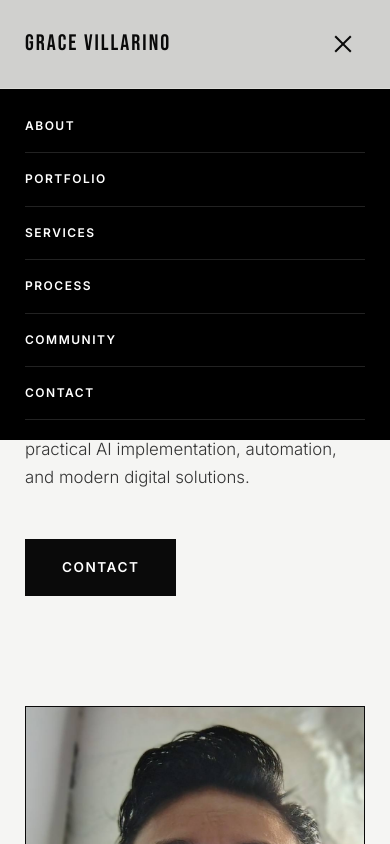
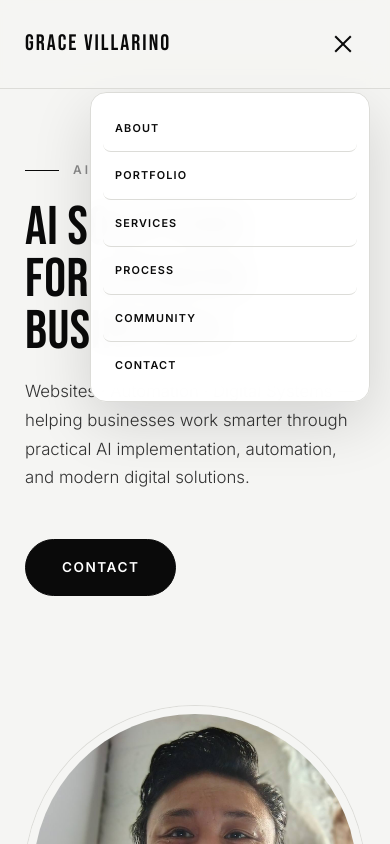
Before and after one commit to gracevillarino/ako, a plain HTML site: page index.html in a window 390 px wide. Both pictures are taken after a click on the button "Toggle menu". Shown: the top 844 px of the page. Drawn offline with Linux system fonts and the light colour scheme.

Commit message:
Refine homepage layout and navigation

```diff
--- a/index.html
+++ b/index.html
@@ -40,6 +40,7 @@ line-height:1.7;
 color:var(--black);
 background:var(--white);
 overflow-x:hidden;
+padding-right:160px;
 }
 
 .container{
@@ -111,6 +112,7 @@ font-weight:600;
 font-size:.85rem;
 letter-spacing:1.5px;
 border:1.5px solid var(--black);
+border-radius:999px;
 transition:.3s;
 }
 
@@ -166,27 +168,39 @@ text-decoration:none;
 
 nav{
 position:fixed;
-top:0;
-right:0;
+top:50%;
+right:18px;
 z-index:190;
-display:flex;
-align-items:center;
-height:82px;
-padding-right:40px;
+width:126px;
+height:auto;
+padding:14px 10px;
+transform:translateY(-50%);
+background:rgba(245,245,243,.94);
+border:1px solid var(--line);
+border-radius:16px;
+backdrop-filter:blur(12px);
 }
 
 nav ul{
 display:flex;
+flex-direction:column;
 list-style:none;
-gap:34px;
+gap:3px;
 }
 
 nav a{
+display:block;
+padding:10px 9px;
+border-radius:8px;
 text-decoration:none;
 color:var(--black);
-font-size:.75rem;
+font-size:.68rem;
 font-weight:600;
-letter-spacing:1.5px;
+letter-spacing:1.15px;
+transition:background .2s ease;
+}
+nav a:hover{
+background:#fff;
 }
 
 .nav-toggle{
@@ -292,10 +306,12 @@ justify-self:end;
 .hero-photo img{
 width:100%;
 max-width:380px;
-aspect-ratio:3/4;
+aspect-ratio:1/1;
 object-fit:cover;
 display:block;
-border:1.5px solid var(--black);
+border:8px solid #f5f5f3;
+border-radius:50%;
+box-shadow:0 0 0 1px var(--line);
 }
 
 .hero-photo-tag{
@@ -456,10 +472,8 @@ color:#fff;
 
 .portfolio-grid{
 display:grid;
-grid-template-columns:repeat(auto-fit,minmax(260px,1fr));
-gap:2px;
-background:var(--line);
-border:1px solid var(--line);
+grid-template-columns:repeat(3,minmax(0,1fr));
+gap:15px;
 }
 
 .portfolio-card{
@@ -632,84 +646,33 @@ border-top:1px solid #222;
 }
 
 @media(max-width:960px){
-
-.hero-grid,
-.two-col{
-grid-template-columns:1fr;
+body{padding-right:0;}
+.hero-grid,.two-col{grid-template-columns:1fr;}
+.hero-photo{justify-self:center;margin-top:50px;}
+.step-row{grid-template-columns:1fr;gap:10px;}
+.portfolio-grid{grid-template-columns:repeat(2,minmax(0,1fr));}
+.nav-toggle{display:flex;z-index:201;}
+nav{
+top:92px;right:20px;width:min(280px,calc(100vw - 40px));height:auto;padding:0;transform:translateY(-8px);
+background:rgba(255,255,255,.98);border:1px solid var(--line);border-radius:16px;box-shadow:0 20px 60px rgba(0,0,0,.14);
+max-height:0;overflow:hidden;visibility:hidden;opacity:0;pointer-events:none;
+transition:max-height .35s ease,opacity .2s ease,transform .2s ease,visibility .35s;
 }
-
-.hero-photo{
-justify-self:center;
-margin-top:50px;
-}
-
-.step-row{
-grid-template-columns:1fr;
-gap:10px;
-}
-
-h1{
-font-size:4.5rem;
-}
+nav.open{max-height:min(440px,calc(100vh - 120px));overflow-y:auto;visibility:visible;opacity:1;pointer-events:auto;transform:translateY(0);}
+nav ul{flex-direction:column;gap:0;padding:12px;}
+nav a{padding:14px 12px;border-bottom:1px solid var(--line);border-radius:8px;color:var(--black);}
+nav li:last-child a{border-bottom:none;}
+nav a:hover{background:var(--off);}
+h1{font-size:4.5rem;}
 }
 
 @media(max-width:640px){
-
-.container{
-padding:0 25px;
-}
-
-section{
-padding:90px 0;
-}
-
-header{
-padding:22px 25px;
-}
-
-.nav-toggle{
-display:flex;
-}
-
-nav{
-position:fixed;
-top:0;
-right:0;
-left:0;
-height:auto;
-padding-right:0;
-display:block;
-background:#000;
-max-height:0;
-overflow:hidden;
-transition:max-height .35s ease;
-z-index:150;
-}
-
-nav.open{
-max-height:500px;
-}
-
-nav ul{
-flex-direction:column;
-gap:0;
-padding:100px 25px 20px;
-}
-
-nav a{
-display:block;
-padding:16px 0;
-border-bottom:1px solid #222;
-color:#fff;
-}
-
-h1{
-font-size:3.4rem;
-}
-
-h2{
-font-size:2.4rem;
-}
+.container{padding:0 25px;}
+section{padding:90px 0;}
+header{padding:22px 25px;}
+.portfolio-grid{grid-template-columns:1fr;}
+h1{font-size:3.4rem;}
+h2{font-size:2.4rem;}
 }
 
 </style>
@@ -872,11 +835,6 @@ My focus isn't on AI hype. It's on delivering solutions that solve real business
 <div class="portfolio-meta"><div><h5>All States</h5><span>allstates.au</span></div><span class="portfolio-arrow">→</span></div>
 </a>
 
-<a class="portfolio-card" href="https://expandedphotography.com/" target="_blank" rel="noopener">
-<div class="portfolio-thumb"><img src="images/portfolio/expandedphotography.jpg" alt="Expanded Photography website" loading="lazy"></div>
-<div class="portfolio-meta"><div><h5>Expanded Photography</h5><span>expandedphotography.com</span></div><span class="portfolio-arrow">→</span></div>
-</a>
-
 <a class="portfolio-card" href="https://www.comolegalcoaching.com/" target="_blank" rel="noopener">
 <div class="portfolio-thumb"><img src="images/portfolio/comolegalcoaching.jpg" alt="Como Legal Coaching website" loading="lazy"></div>
 <div class="portfolio-meta"><div><h5>Como Legal Coaching</h5><span>comolegalcoaching.com</span></div><span class="portfolio-arrow">→</span></div>
@@ -890,11 +848,6 @@ My focus isn't on AI hype. It's on delivering solutions that solve real business
 <a class="portfolio-card" href="https://www.neptunediving.com/" target="_blank" rel="noopener">
 <div class="portfolio-thumb"><img src="images/portfolio/neptunediving.jpg" alt="Neptune Diving website" loading="lazy"></div>
 <div class="portfolio-meta"><div><h5>Neptune Diving</h5><span>neptunediving.com</span></div><span class="portfolio-arrow">→</span></div>
-</a>
-
-<a class="portfolio-card" href="https://unotomo.com/" target="_blank" rel="noopener">
-<div class="portfolio-thumb"><img src="images/portfolio/unotomo.jpg" alt="Unotomo website" loading="lazy"></div>
-<div class="portfolio-meta"><div><h5>Unotomo</h5><span>unotomo.com</span></div><span class="portfolio-arrow">→</span></div>
 </a>
 
 <a class="portfolio-card" href="https://www.neighbourhoodconnect.org.au/" target="_blank" rel="noopener">
```
